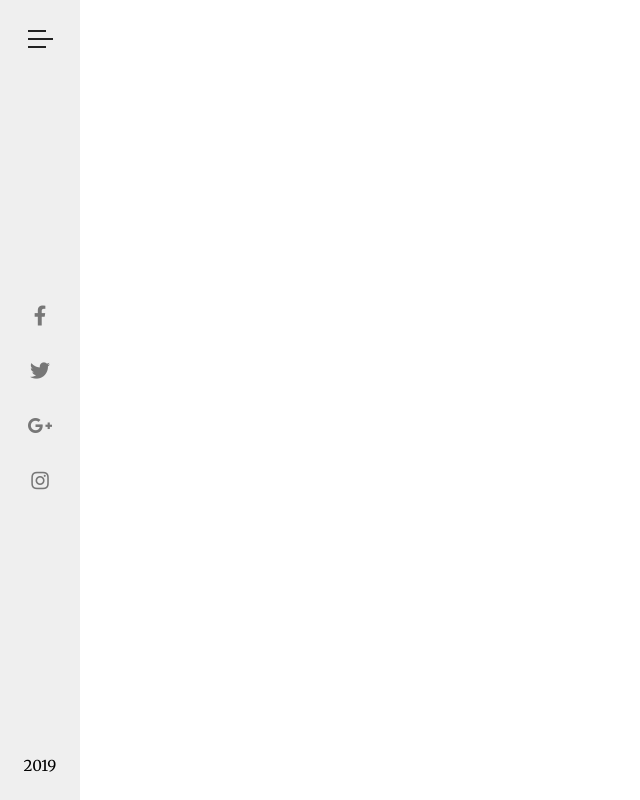
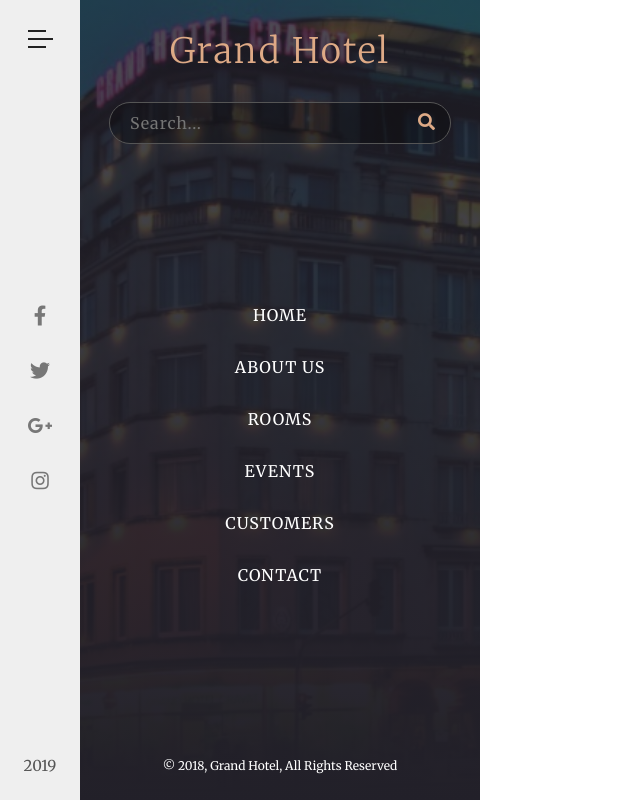
Before and after one commit to khaledayed/Training-eduonix, a website: page index.html in a window 1280 px wide. Shown: the whole page, without its empty margins (0-640 px from the left). Drawn offline with Linux system fonts and the light colour scheme.

Commit message:
add Navbar

```diff
--- a/css/style.css
+++ b/css/style.css
@@ -56,4 +56,109 @@ color: #deaa86;
 .year {
     margin-bottom: 1rem;
     font-size: 1.5rem;
+    color: #555;
 }
+.navigation {
+    margin-left: 8rem;
+    position: fixed;
+    width: 40rem;
+    height: 100%;
+    background: linear-gradient(to top, rgba(34, 32, 41, 1), rgba(34, 32, 41, .8)), url(../img/image1.jpeg)center no-repeat;
+    background-size: cover;
+    display: flex;
+    flex-direction: column;
+    justify-content: space-between;
+    align-items: center;
+}
+.navigation-heading{
+    font-family: 'Merriweather', sans-serif;
+    font-size: 3.5rem;
+    font-weight: 300;
+    letter-spacing: .2rem;
+    color: #deaa86;
+    text-align: center;
+}
+.navigation-search{
+    position: relative;
+}
+.navigation-item{
+    position: relative;
+}
+.navigation-search-input {
+    width: 30rem;
+    padding: 1rem 2rem;
+    background-color: rgba(0, 0, 0, .3);
+    font-family: 'Merriweather',sans-serif;
+    font-size: 1.6rem;
+    color: #deaa86;
+    letter-spacing: .1rem;
+    outline: none;
+    border: .1rem solid #555;
+    border-radius: 10rem;
+    transition: background-color .3s;
+}
+.navigation-search-input:focus {
+   background-color: rgba(0, 0, 0, .1);
+}
+.navigation-search-btn {
+   border: none;
+   background-color: transparent;
+    color: #deaa86;
+    font-size: 1.7rem;
+    position: absolute;
+    top: 1rem;
+    right: 1rem;
+}
+.navigation-search-btn:focus {
+    outline: none;
+}
+.navigation-list {
+    list-style: none;
+    padding: 0;
+    height: 28rem;
+    display: flex;
+    flex-direction: column;
+    justify-content: space-between;
+    align-items: center;
+}
+.navigation-link{
+    color: #fff;
+    font-size: 1.6rem;
+    font-weight: 400;
+    letter-spacing: .1rem;
+    text-transform: uppercase;
+    text-decoration: none;
+    transition: color .5s;
+}
+.navigation-link::before {
+    content: "";
+    width: 0rem;
+    height: .1rem;
+    background-color: #deaa86;
+    position: absolute;
+    top: 1rem;
+    left: -4rem;
+    transition: width .5s cubic-bezier(1, 0, 0, 1);
+}
+.navigation-link::after {
+    content: "";
+    width: 0rem;
+    height: .1rem;
+    background-color: #deaa86;
+    position: absolute;
+    top: 1rem;
+    right: -4rem;
+    transition: width .5s cubic-bezier(1, 0, 0, 1);
+}
+.navigation-link:hover{
+    color: #deaa86;
+}
+.navigation-link:hover::before,
+.navigation-link:hover::after{
+width: 3rem;
+}
+.copyright {
+    color: #fff;
+    font-size: 1.2rem;
+    margin-bottom: 1.5rem;
+}
--- a/index.html
+++ b/index.html
@@ -49,8 +49,47 @@
                 <p>2019</p>
             </div>
         </div>
+        <nav class="navigation">
+            <div class="navigation-header">
+                <h1 class="navigation-heading">
+                    Grand Hotel
+                </h1>
+                <form class="navigation-search">
+                    <input type="text"
+                    class="navigation-search-input" placeholder="Search...">
+                    <button class=" navigation-search-btn">
+                        <i class="fas fa-search"></i>
+                    </button>
+                </form>
+            </div>
+            <ul class="navigation-list">
+                <li class="navigation-item">
+                    <a href="#" class="navigation-link">home</a>
+                </li>
+                <li class="navigation-item">
+                        <a href="#" class="navigation-link">about us</a>
+                </li>
+                <li class="navigation-item">
+                    <a href="#" class="navigation-link">rooms</a>
+                </li>
+                <li class="navigation-item">
+                    <a href="#" class="navigation-link">events</a>
+                <li class="navigation-item">
+                    <a href="#" class="navigation-link">customers</a>
+                </li>
+                <li class="navigation-item">
+                    <a href="#" class="navigation-link">contact</a>
+                </li>
+                </li>
+            </ul>
+            <div class="copyright">
+                <p>&copy; 2018, Grand Hotel, All Rights Reserved</p>
+
+            </div>
+        </nav>
     </div>
-    </div>
+
+
 
 </body>
 
```
Also changed, not shown: img/image1.jpeg (added), img/imege1.jpg (added).
